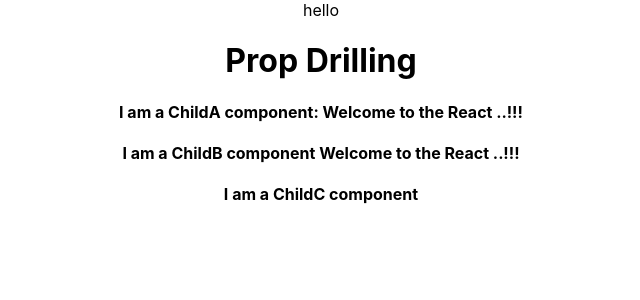
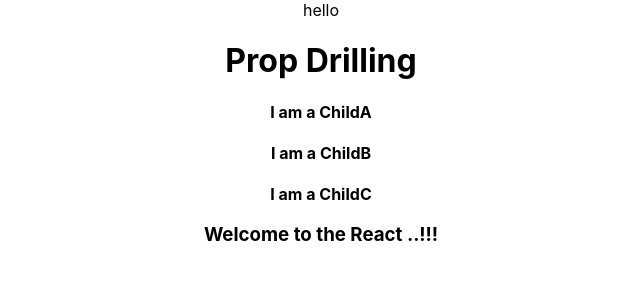
Before and after one commit to poojarupanwar/React_Learn, a React (Create React App) app in the folder learnreact/: page / in a window 1280 px wide. Shown: the top 300 px of the page, without its empty margins (319-959 px from the left). Built offline with nearby package versions, Linux system fonts and the light colour scheme.

Commit message:
Update PropDrills.jsx

```diff
--- a/learnreact/src/components/Day8/PropDrills.jsx
+++ b/learnreact/src/components/Day8/PropDrills.jsx
@@ -27,7 +27,7 @@
     return(
       <>
           <h4>
-            I am a ChildA component: {this.props.message}
+            I am a ChildA
           </h4>
           <ChildB message={this.props.message}/>
       </>
@@ -41,9 +41,9 @@
     return(
       <>
           <h4>
-            I am a ChildB component {this.props.message}
+            I am a ChildB
           </h4>
-          <ChildC/>
+          <ChildC message={this.props.message}/>
       </>
     )
   }
@@ -54,7 +54,8 @@
     return(
       <>
           <h4>
-            I am a ChildC component
+            I am a ChildC
+            <h3> {this.props.message}</h3>
           </h4>
       </>
     )
```
